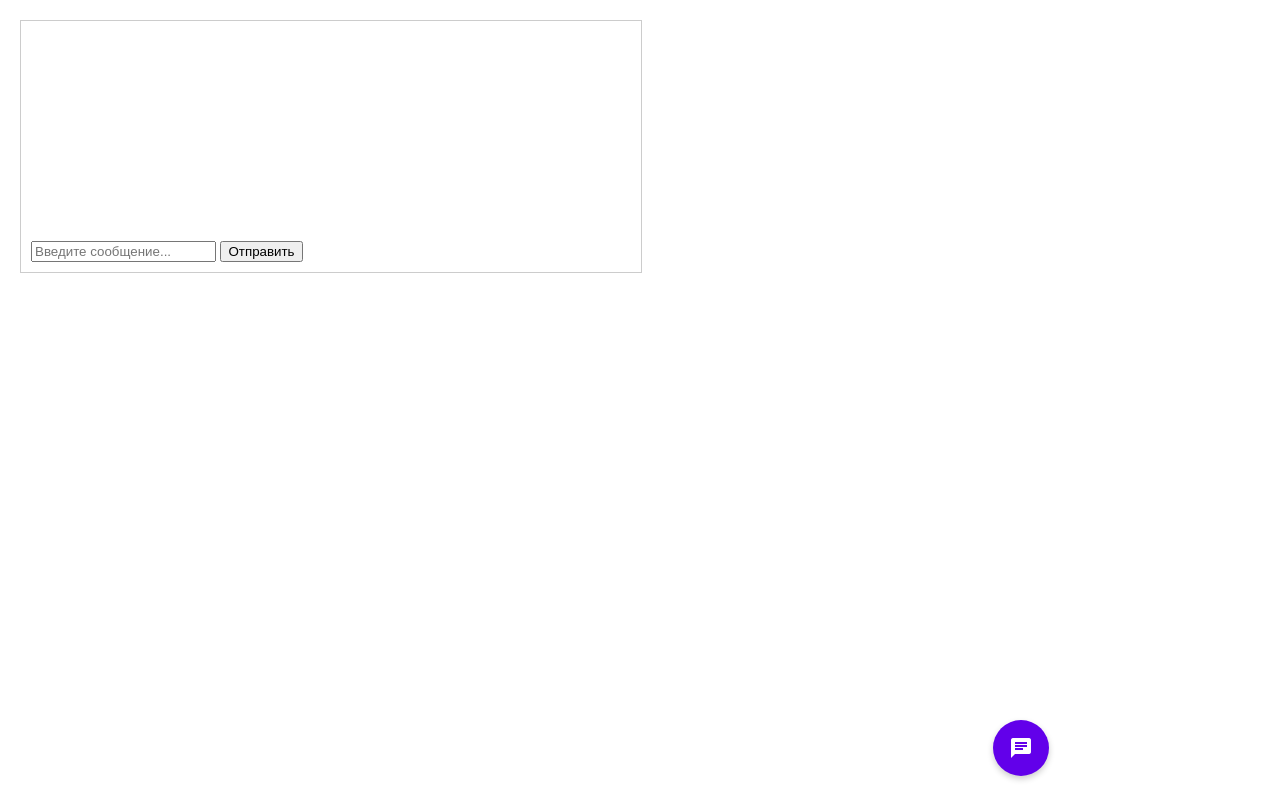
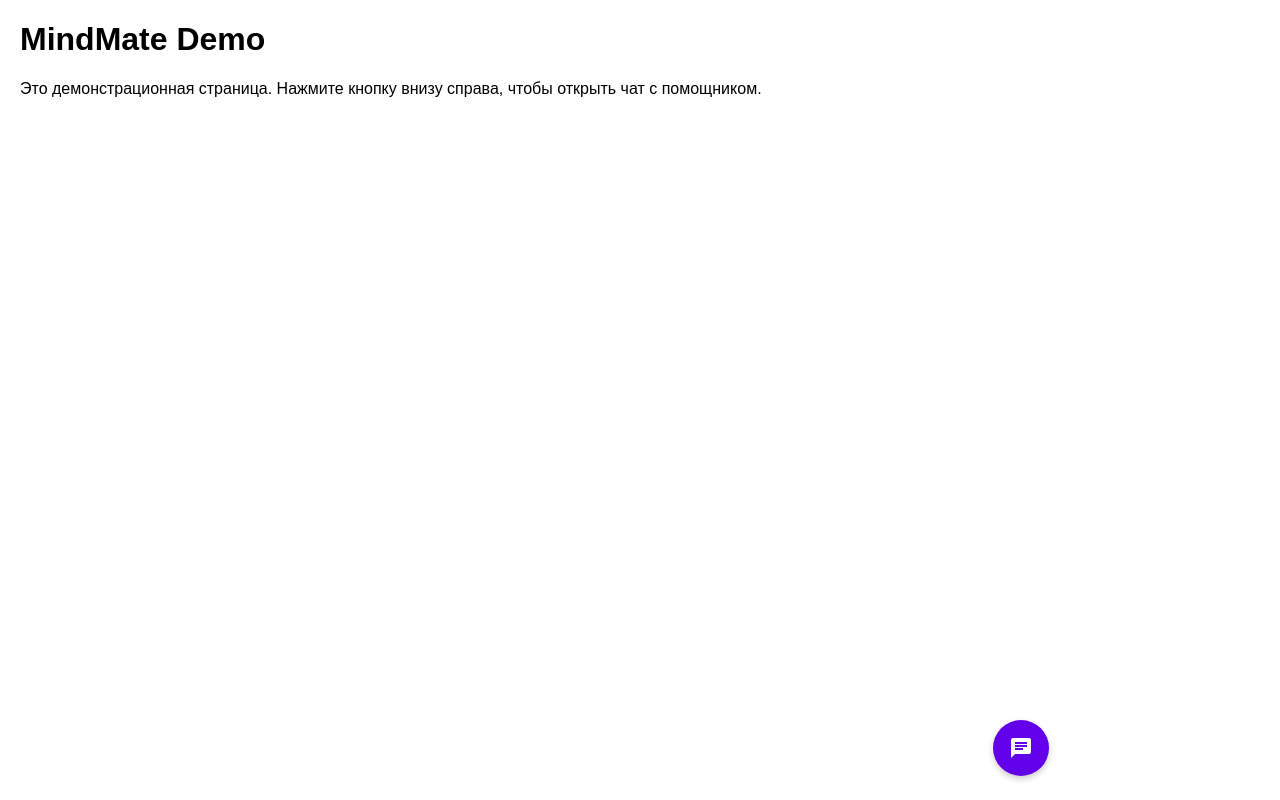
Before and after one commit to v3new/mindmate-demo, a website: page public/index.html in a window 1280 px wide. Drawn offline with Linux system fonts and the light colour scheme; no server answers.

Commit message:
Remove old chat container from index

```diff
--- a/public/index.html
+++ b/public/index.html
@@ -8,14 +8,8 @@
   <link href="https://fonts.googleapis.com/icon?family=Material+Icons" rel="stylesheet">
 </head>
 <body>
-  <div id="chat">
-    <div id="messages"></div>
-    <div id="quick-replies"></div>
-    <input type="text" id="user-input" placeholder="Введите сообщение..." />
-    <button id="send-btn">Отправить</button>
-  </div>
-  <div id="scenarios"></div>
-  <script src="script.js"></script>
+  <h1>MindMate Demo</h1>
+  <p>Это демонстрационная страница. Нажмите кнопку внизу справа, чтобы открыть чат с помощником.</p>
   <link rel="stylesheet" href="widget.css">
   <script src="widget.js"></script>
 </body>
```
